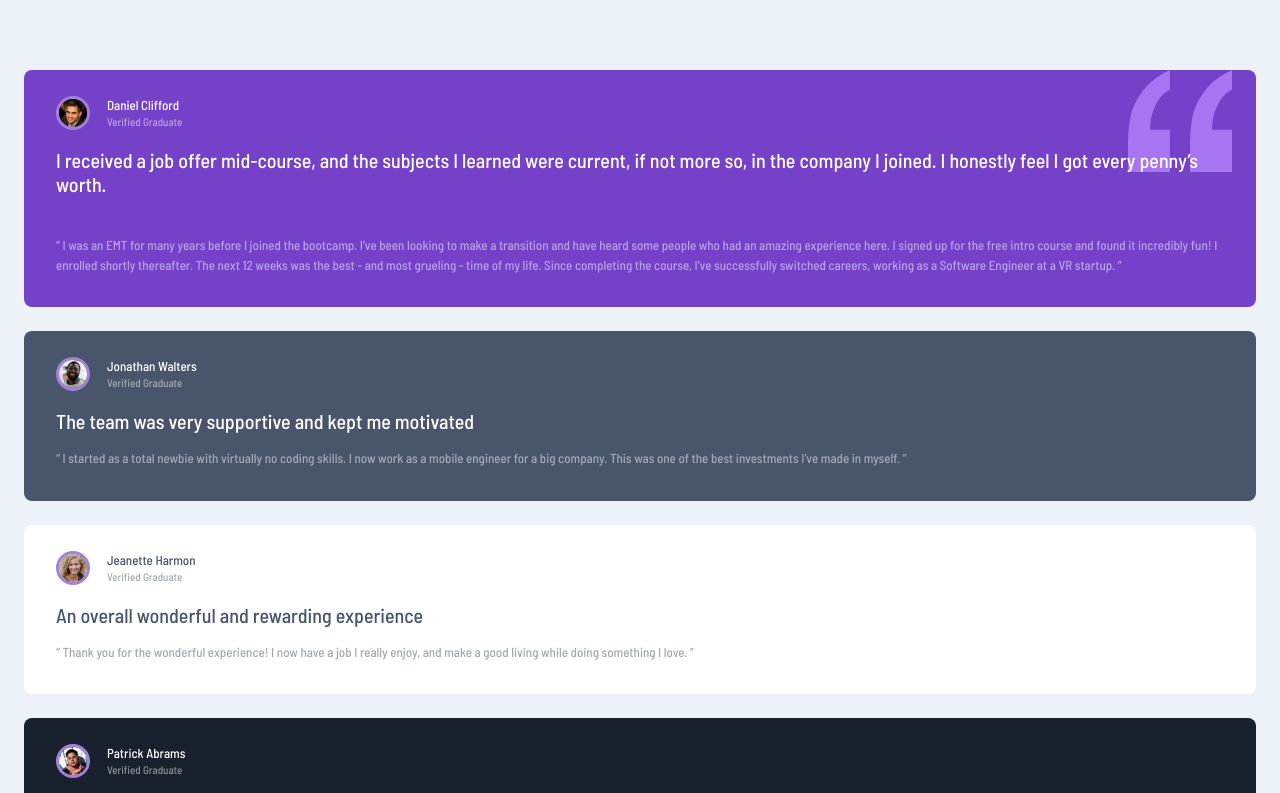
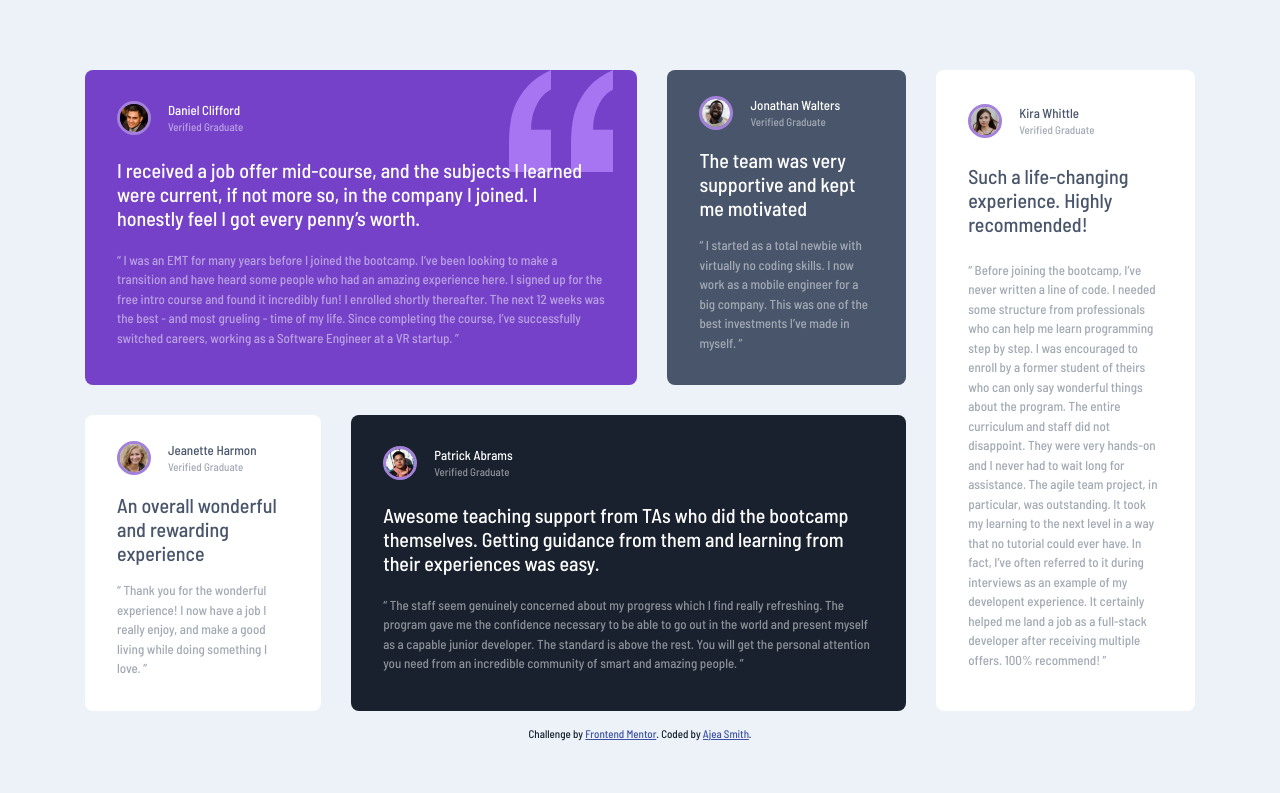
Before and after one commit to AjeaSmith/FEM-testimonal-grid, a plain HTML site: page index.html in a window 1280 px wide. Shown: the top 793 px of the page. Drawn offline with Linux system fonts and the light colour scheme.

Commit message:
finish responsive grid layout

```diff
--- a/style.css
+++ b/style.css
@@ -35,9 +35,16 @@ body {
 	background-image: url("./images/bg-pattern-quotation.svg");
 	background-repeat: no-repeat;
 	background-position: right 24px top 0;
+
+	@media (min-width: 90rem) {
+		background-position: right 74px top 0;
+	}
 }
 
 .testimonial-container {
+	max-width: 1110px;
+	width: 100%;
+	margin-inline: auto;
 	display: grid;
 	gap: 1.5rem;
 
@@ -54,6 +61,33 @@ body {
 	.testimonial-card:nth-of-type(5) {
 		background-color: white;
 		color: var(--bluegray-400);
+	}
+
+	@media (min-width: 58rem) {
+		grid-template-areas:
+			"daniel daniel daniel daniel jonathan kira"
+			"jeanette patrick patrick patrick patrick kira";
+
+		gap: 1.875rem;
+
+		.testimonial-card:nth-of-type(1) {
+			.testimonial-card__content p:nth-of-type(1) {
+				margin-bottom: 1rem;
+			}
+			grid-area: daniel;
+		}
+		.testimonial-card:nth-of-type(2) {
+			grid-area: jonathan;
+		}
+		.testimonial-card:nth-of-type(3) {
+			grid-area: jeanette;
+		}
+		.testimonial-card:nth-of-type(4) {
+			grid-area: patrick;
+		}
+		.testimonial-card:nth-of-type(5) {
+			grid-area: kira;
+		}
 	}
 }
 
```
